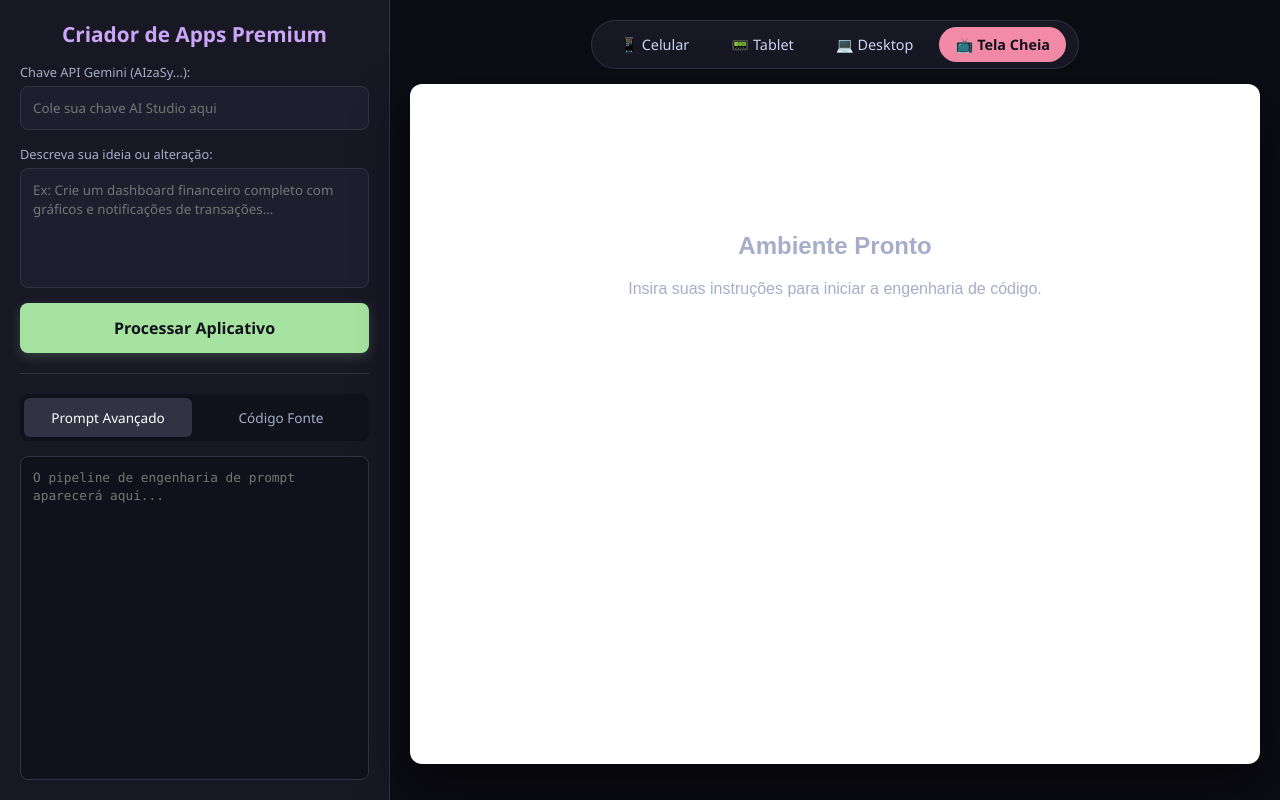
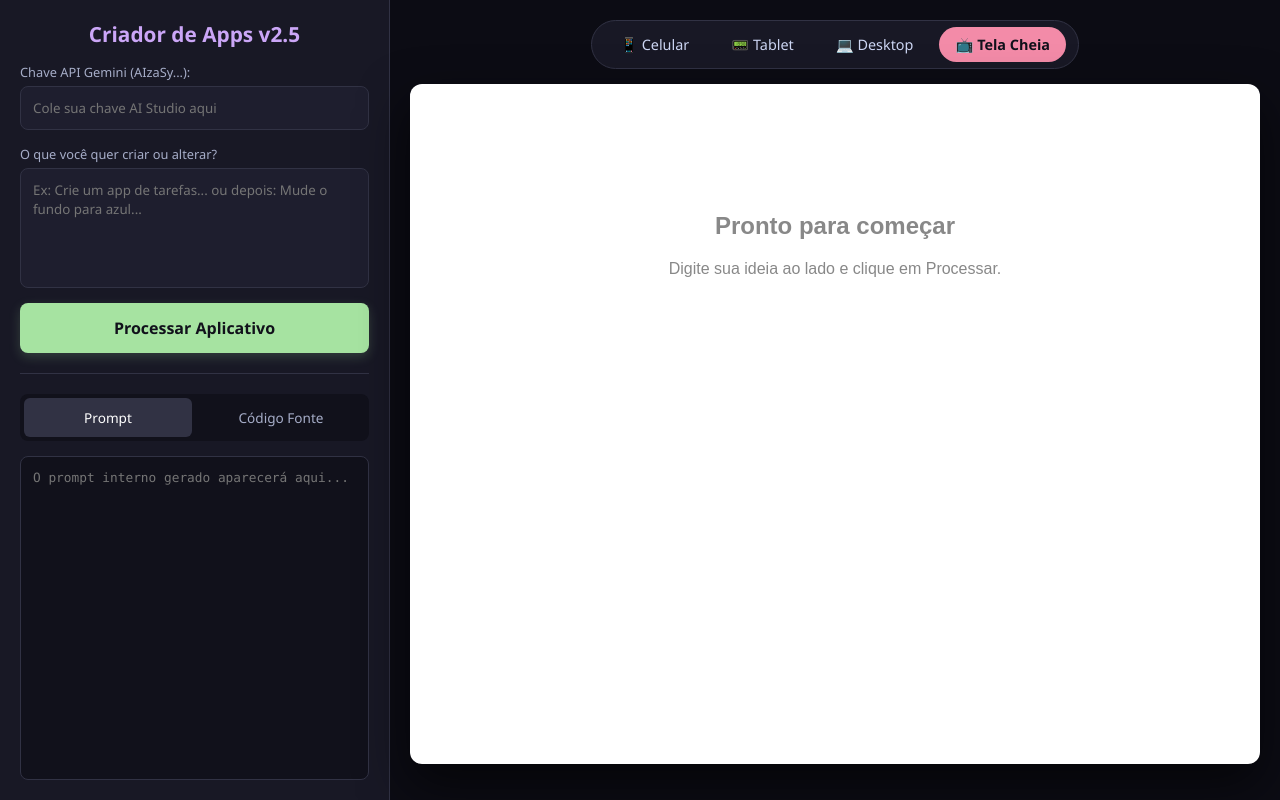
Before and after one commit to joabeplay1/paizao-gostoso-andressa-adora, a plain HTML site: page index.html in a window 1280 px wide. Drawn offline with Linux system fonts and the light colour scheme; a script that the page names is missing.

Commit message:
index.html

```diff
--- a/index.html
+++ b/index.html
@@ -3,14 +3,14 @@
 <head>
     <meta charset="UTF-8">
     <meta name="viewport" content="width=device-width, initial-scale=1.0">
-    <title>Criador de Apps Profissionais v3.0</title>
+    <title>Criador Automático de Apps</title>
     <link rel="stylesheet" href="style.css">
 </head>
 <body>
 
     <div class="container">
         <aside class="sidebar">
-            <h2>Criador de Apps Premium</h2>
+            <h2>Criador de Apps v2.5</h2>
 
             <div class="api-key-container">
                 <label for="api-key-input">Chave API Gemini (AIzaSy...):</label>
@@ -18,8 +18,8 @@
             </div>
 
             <div class="input-container">
-                <label for="user-input">Descreva sua ideia ou alteração:</label>
-                <textarea id="user-input" placeholder="Ex: Crie um dashboard financeiro completo com gráficos e notificações de transações..."></textarea>
+                <label for="user-input">O que você quer criar ou alterar?</label>
+                <textarea id="user-input" placeholder="Ex: Crie um app de tarefas... ou depois: Mude o fundo para azul..."></textarea>
             </div>
 
             <button id="btn-generate">Processar Aplicativo</button>
@@ -27,15 +27,15 @@
             <hr class="divider">
 
             <div class="tabs">
-                <button id="tab-btn-prompt" class="nav-btn active" onclick="switchTab('prompt')">Prompt Avançado</button>
+                <button id="tab-btn-prompt" class="nav-btn active" onclick="switchTab('prompt')">Prompt</button>
                 <button id="tab-btn-code" class="nav-btn" onclick="switchTab('code')">Código Fonte</button>
             </div>
 
             <div id="tab-content-prompt" class="tab-content">
-                <textarea id="output-prompt" readonly placeholder="O pipeline de engenharia de prompt aparecerá aqui..."></textarea>
+                <textarea id="output-prompt" readonly placeholder="O prompt interno gerado aparecerá aqui..."></textarea>
             </div>
             <div id="tab-content-code" class="tab-content" style="display:none;">
-                <textarea id="output-code" readonly placeholder="O código de produção gerado aparecerá aqui..."></textarea>
+                <textarea id="output-code" readonly placeholder="O código HTML gerado aparecerá aqui..."></textarea>
             </div>
         </aside>
 
@@ -48,7 +48,7 @@
             </div>
 
             <div id="device-simulator" class="device-desktop">
-                <iframe id="app-preview" srcdoc="<div style='font-family:sans-serif; text-align:center; padding-top:120px; color:#a6adc8;'><h2>Ambiente Pronto</h2><p>Insira suas instruções para iniciar a engenharia de código.</p></div>"></iframe>
+                <iframe id="app-preview" srcdoc="<div style='font-family:sans-serif; text-align:center; padding-top:100px; color:#888;'><h2>Pronto para começar</h2><p>Digite sua ideia ao lado e clique em Processar.</p></div>"></iframe>
             </div>
         </main>
     </div>
```
